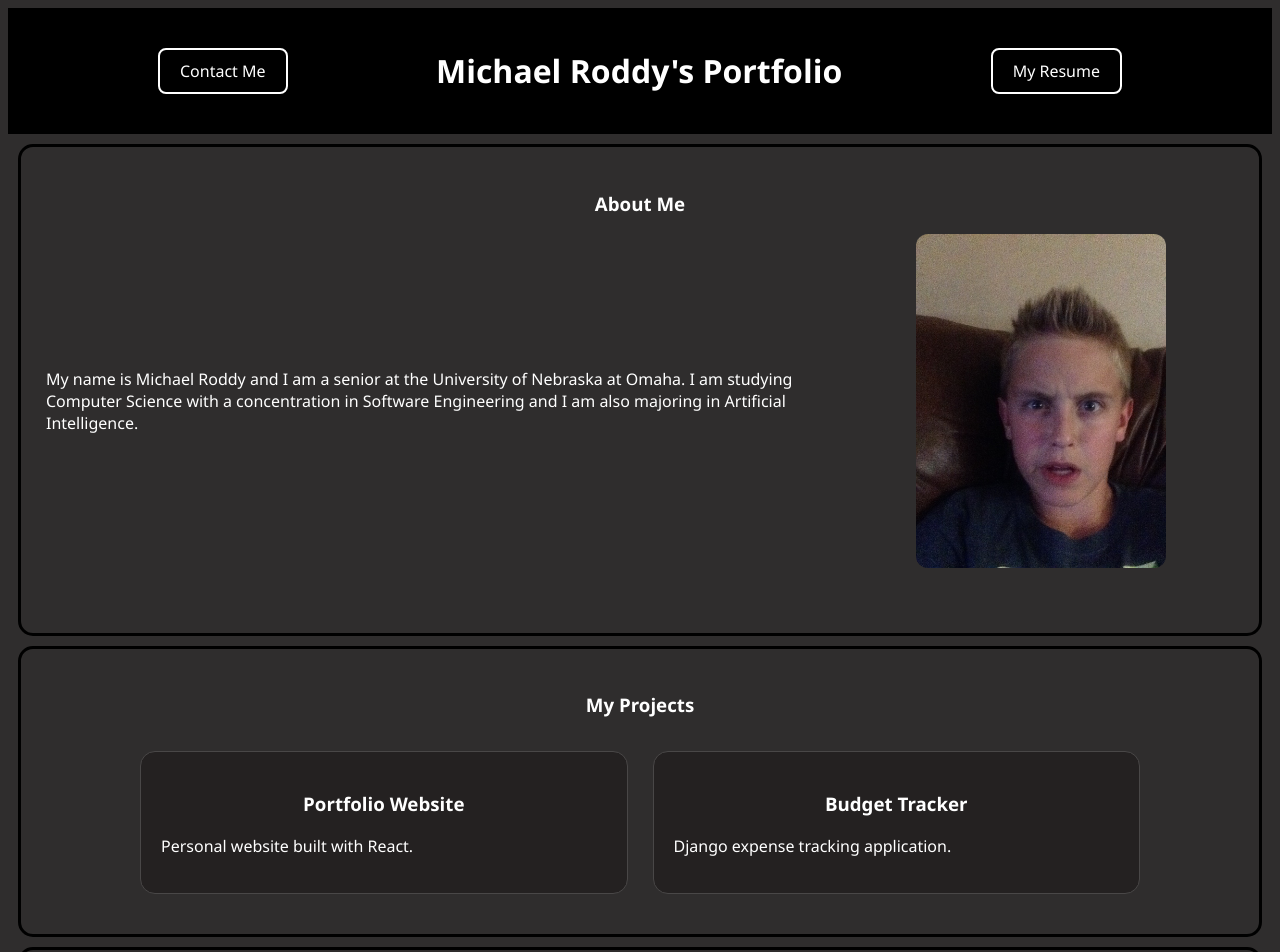
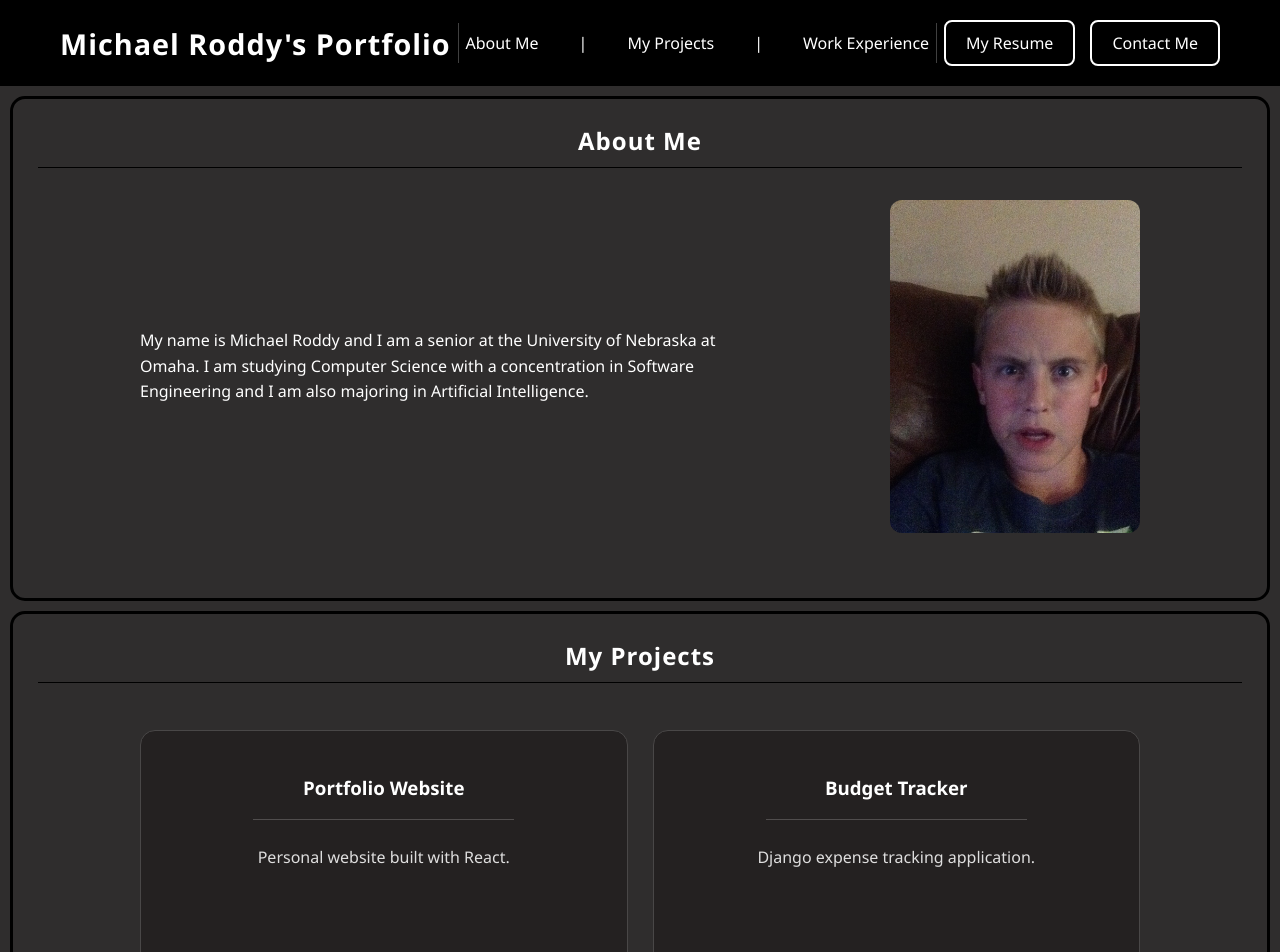
Before and after one commit to MikeRoddy05/Web_Portfolio, a React (Vite) app: page / in a window 1280 px wide. Shown: the top 952 px of the page. Built offline with nearby package versions, Linux system fonts and the light colour scheme.

Commit message:
Base SetUp, links not working, need to update data

```diff
--- a/src/App.jsx
+++ b/src/App.jsx
@@ -1,3 +1,4 @@
+import { useRef } from 'react';
 import './index.css';
 import AbMe from './AbMe';
 import MyProjects from './MyProjects';
@@ -5,27 +6,47 @@ import WorkExperience from './WorkExperience';
 import MyFooter from './MyFooter';
 
 function App() {
+  const aboutRef = useRef(null);
+  const projectsRef = useRef(null);
+  const workRef = useRef(null);
+
+  const scrollTo = (ref) => {
+    ref.current?.scrollIntoView({
+      behavior: 'smooth'
+    });
+  };
 
   return (
     <>
       <div className='top-bar-container'>
-        <div className='top-bar-contact'>
-          <a href='#contact' className='link'>Contact Me</a>
-        </div>
         <div className='top-bar-title'>
           <h1>Michael Roddy's Portfolio</h1>
         </div>
-        <div className='top-bar-resume'>
+
+        <div className='nav-divider'></div>
+
+        <div className='go-to-link'>
+          <button onClick={() => scrollTo(aboutRef)}>About Me</button>
+          <span className="divider">|</span>
+          <button onClick={() => scrollTo(projectsRef)}>My Projects</button>
+          <span className="divider">|</span>
+          <button onClick={() => scrollTo(workRef)}>Work Experience</button>
+        </div>
+
+        <div className='nav-divider'></div>
+
+        <div className='top-bar-actions'>
           <a href='#resume' className='link'>My Resume</a>
+          <a href='#contact' className='link'>Contact Me</a>
         </div>
       </div>
-      <div className='subsection'>
+      <div ref={aboutRef} className='subsection'>
           <AbMe />
       </div>
-      <div className='subsection'>
+      <div ref={projectsRef} className='subsection'>
         <MyProjects />
       </div>
-      <div className='subsection'>
+      <div ref={workRef} className='subsection'>
         <WorkExperience />
       </div>
       <div className='footer'>
--- a/src/MyProjects.jsx
+++ b/src/MyProjects.jsx
@@ -9,7 +9,9 @@ function MyProjects() {
 
     return(
         <>
-        <h3>My Projects</h3>
+        <div className='title'>
+            <h3>My Projects</h3>
+        </div>
         <div className="projects-container">
 
             {projects.map((project, index) => (
@@ -27,20 +29,30 @@ function MyProjects() {
                     <div
                         className='modal-content'
                         onClick={(e) => e.stopPropagation()}>
+
+                        <div className='modal-left'>
                             <h2>{selectedProject.title}</h2>
-                            <ul>
+                            <ul className='project-details'>
                                 {selectedProject.details.map((detail) => (
                                     <li key={detail}>{detail}</li>
                                 ))}
                             </ul>
 
                             <button
+                                className='modal-close'
                                 onClick={() => setSelectedProject(null)}>
-                                    Close
-                                </button>
+                                    ×
+                            </button>
+                        </div>
 
-                    </div>
+                        <div className="modal-right">
+                            <img
+                                src={selectedProject.image}
+                                alt={selectedProject.title}
+                            />
+                        </div>
                 </div>
+            </div>
         )}
         </>
     );
--- a/src/ProjectCards.jsx
+++ b/src/ProjectCards.jsx
@@ -5,8 +5,9 @@ function ProjectCards({ project, onClick }) {
 
     return (
         <div className="project-card" onClick={onClick}>
-            <h3>{project.title}</h3>
-            <p>{project.description}</p>
+            <h3 className="project-title">{project.title}</h3>
+            <div className="project-divider"></div>
+            <p className="project-description">{project.description}</p>
         </div>
     )
 }
--- a/src/WorkExperience.jsx
+++ b/src/WorkExperience.jsx
@@ -5,7 +5,9 @@ function WorkExperience() {
 
     return(
         <>
-        <h3>My Work Experience</h3>
+        <div className='title'>
+            <h3>My Work Experience</h3>
+        </div>
         <div className="work-container">
             <div className="experience-section">
                 {work.map((work, index) => (
--- a/src/css/about.css
+++ b/src/css/about.css
@@ -2,18 +2,39 @@
     display: flex;
     align-items: center;
     justify-content: space-between;
-    gap: 2rem;
+    max-width: 1000px;
+    margin: 0 auto;
+    gap: 4rem;
     padding-bottom: 40px;
+}
+
+.title {
+    text-align: center;
+    margin-bottom: 2rem;
+}
+.title h3 {
+    margin: 0;
+    font-size: 1.5rem;
+    font-weight: 700;
+    letter-spacing: 1px;
+
+    border-bottom: 1px solid black;
+    padding-bottom: 10px;
+
 }
 
 .ab-me-text {
     flex: 2;
 }
 
+.ab-me-text p {
+    line-height: 1.6;
+}
+
 .ab-me-photo {
     flex: 1;
     display: flex;
-    justify-content: center;
+    justify-content: flex-end;
 
 }
 
--- a/src/css/projects.css
+++ b/src/css/projects.css
@@ -3,16 +3,61 @@
     border: 1px solid #494747;
     border-radius: 15px;
 
-    padding: 20px;
+    text-align: center;
+    justify-content: flex-start;
+    flex-direction: column;
+
+    padding: 25px;
     margin: 15px 0;
     cursor: pointer;
     transition: all 0.3s ease;
+
+    min-height: 250px;
+}
+
+.project-card:hover {
+    transform: translateY(-3px);
+
+    box-shadow:
+        0 8px 20px rgba(0, 0, 0, 0.3);
+
+    border-color: #666;
+}
+
+.project-divider {
+    width: 60%;
+    height: 1px;
+    background-color: rgba(255, 255, 255, 0.2);
+
+    margin: 15px auto;
+}
+
+.project-description {
+    margin-top: 25px;
+    line-height: 1.5;
+    opacity: 0.85;
+}
+
+.title {
+    text-align: center;
+    margin-bottom: 2rem;
+}
+.title h3 {
+    margin: 0;
+    font-size: 1.5rem;
+    font-weight: 700;
+    letter-spacing: 1px;
+
+    border-bottom: 1px solid black;
+    padding-bottom: 10px;
+
 }
 
 .projects-container {
     display: grid;
     grid-template-columns: repeat(2, 1fr);
     gap: 25px;
+    padding-bottom: 40px;
 
     max-width: 1000px;
     margin: 0 auto;
@@ -39,6 +84,8 @@
     background: #2a2a2a;
 
     width: 700px;
+    height: auto;
+    min-height: 300px;
     max-width: 90vw;
 
     padding: 30px;
@@ -49,4 +96,68 @@
 
     box-shadow:
         0 15px 40px rgba(0,0,0,0.5);
+
+    display: flex;
+
+    gap: 25px;
+    align-items: center;
+
+    position: relative;
 }
+
+.modal-left {
+    flex: 1;
+    display: flex;
+    flex-direction: column;
+    align-items: center;   /* centers horizontally */
+    text-align: center;    /* centers text */
+}
+
+.modal-right {
+    flex: 1;
+    display: flex;
+    justify-content: center;
+    align-items: center;
+}
+
+.modal-right img {
+    max-width: 100%;
+    max-height: 300px;
+    border-radius: 10px;
+    object-fit: cover;
+}
+
+.project-details {
+    text-align: left;
+}
+
+.modal-close {
+    position: absolute;
+    top: 12px;
+    right: 12px;
+
+    width: 25px;
+    height: 25px;
+
+    border-radius: 50%;
+    border: none;
+
+    background: #1f1f1f;
+    color: white;
+
+    font-size: 20px;
+    font-weight: bold;
+
+    display: flex;
+    align-items: center;
+    justify-content: center;
+
+    cursor: pointer;
+
+    transition: all 0.2s ease;
+}
+
+.modal-close:hover {
+    background-color: rgba(255, 255, 255, 0.089);
+    color: rgba(255, 255, 255, 0.74);
+}
--- a/src/css/work.css
+++ b/src/css/work.css
@@ -1,11 +1,27 @@
 .work-container {
     display: flex;
     justify-content: center;
+    padding-bottom: 40px;
 }
 
 .experience-section {
     width: 100%;
     max-width: 1000px;
+}
+
+.title {
+    text-align: center;
+    margin-bottom: 2rem;
+}
+.title h3 {
+    margin: 0;
+    font-size: 1.5rem;
+    font-weight: 700;
+    letter-spacing: 1px;
+
+    border-bottom: 1px solid black;
+    padding-bottom: 10px;
+
 }
 
 .experience-card {
@@ -18,14 +34,14 @@
     margin-bottom: 20px;
 }
 
-.experience-card:hover {
+/* .experience-card:hover {
     transform: translateY(-3px);
 
     box-shadow:
         0 8px 20px rgba(0, 0, 0, 0.3);
 
     border-color: #666;
-}
+} */
 
 .experience-card h2 {
     margin-top: 0;
--- a/src/index.css
+++ b/src/index.css
@@ -5,12 +5,53 @@
 
 
   background-color: black;
-  padding: 20px 150px;
+  padding: 20px 60px;
+
+  position: sticky;
+  top: 0;
+  z-index: 1000;
 }
+
+.top-bar-title h1 {
+  margin: 0;
+  font-size: 1.8rem;
+  font-weight: 700;
+  letter-spacing: 1px;
+}
+
 body {
   background-color: rgba(31, 29, 29, 0.925);
   color: white;
   font-family: 'Segoe UI', Tahoma, Geneva, Verdana, sans-serif;
+  margin: 0;
+}
+
+.go-to-link {
+  display: flex;
+  gap: 40px;
+}
+
+.go-to-link button {
+  cursor: pointer;
+  background: none;
+  font: inherit;
+  color: white;
+  border: none;
+  padding: 0;
+
+  font-size: 1rem;
+  font-weight: 500;
+
+  transition: color 0.2s ease;
+}
+
+.go-to-link button:hover {
+  color: rgba(255, 255, 255, 0.74);
+}
+
+.top-bar-actions {
+  display: flex;
+  gap: 15px;
 }
 
 .link {
@@ -40,4 +81,34 @@ h3 {
   padding: 25px;
   margin: 10px;
   border-radius: 15px;
+  scroll-margin-top: 100px;
 }
+
+
+.nav-divider {
+  width: 1px;
+  height: 40px;
+  background-color: rgba(255, 255, 255, 0.25);
+}
+
+@media (max-width: 768px) {
+  .top-bar-container {
+    flex-direction: column;
+    gap: 15px;
+    padding: 15px 20px;
+  }
+
+  .go-to-link {
+    flex-wrap: wrap;
+    justify-content: center;
+    gap: 20px;
+  }
+
+  .top-bar-actions {
+    justify-content: center;
+  }
+
+  .nav-divider {
+    display: none;
+  }
+}
```
